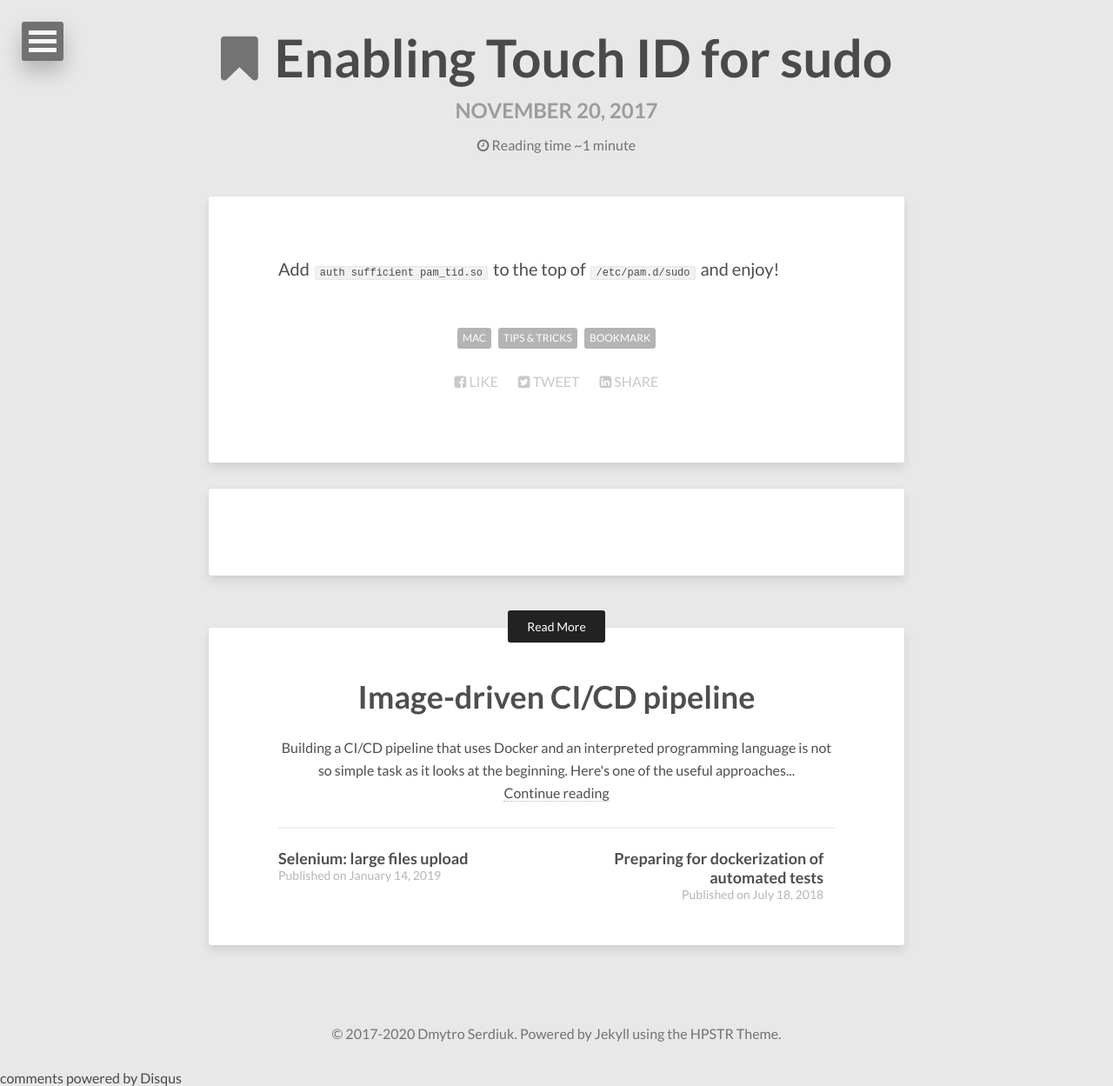
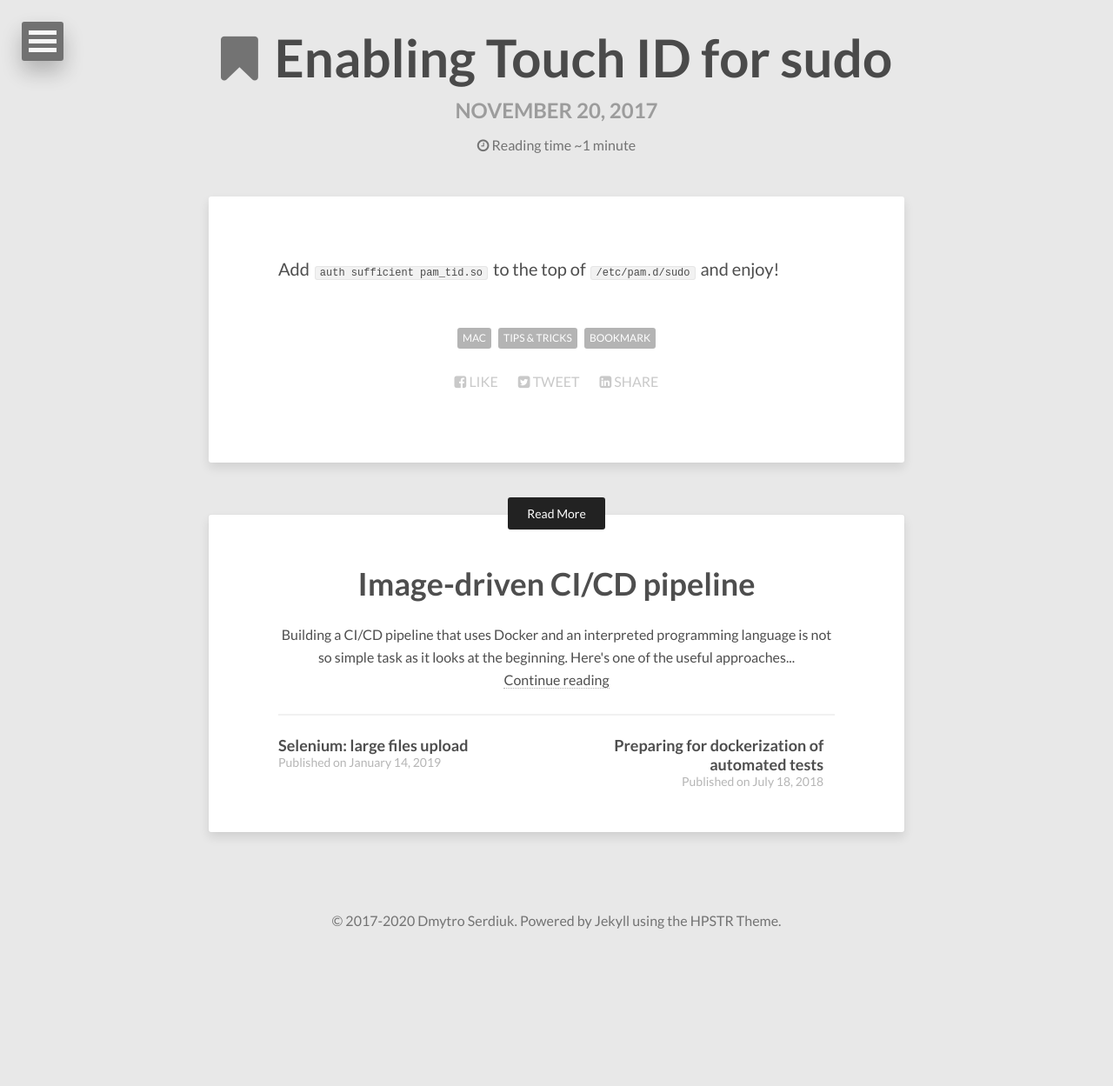
Before and after one commit to extsoft/blog, a Jekyll site: the page built from _posts/2017-11-20-sudo-with-touch-id.md, in a window 1280 px wide. Shown: the whole page at 87% size. Built offline with Jekyll 4.4.1, drawn with Linux system fonts in a browser that asks for light colours; nearby versions of some CDN libraries; comment, search, counter and statistics services are not loaded; after the commit the page ends 1100 px from its top, so only the background shows below that; some of the changed lines change nothing that is shown.

Commit message:
Remove comments

```diff
--- a/_config.yml
+++ b/_config.yml
@@ -1,6 +1,6 @@
 title:            Dmytro Serdiuk's blog
 description:      You'll see staff related to my work.
-disqus_shortname: extsoft
+disqus_shortname:
 reading_time:     true
 words_per_minute: 100
 # Your site's domain goes here (eg: https://mmistakes.github.io, http://yourdomain.com, etc)
```
